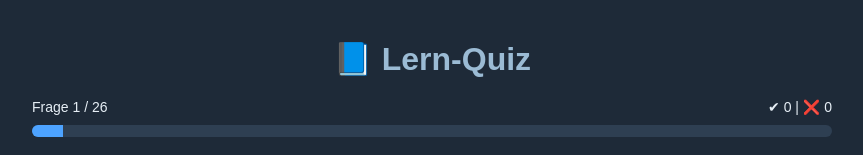
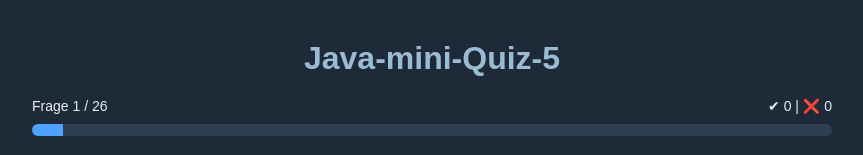
Before and after one commit to Oldcatlady/Java_mini_Quiz_5, a plain HTML site: page index.html in a window 1280 px wide. Shown: the top 155 px of the page, without its empty margins (208-1071 px from the left). Drawn offline with Linux system fonts and the light colour scheme.

Commit message:
Update title and header for Java mini Quiz 5

```diff
--- a/index.html
+++ b/index.html
@@ -2,7 +2,7 @@
 <html lang="de">
 <head>
   <meta charset="UTF-8">
-  <title>Java Quiz</title>
+  <title>Java mini Quiz 5</title>
   <link rel="stylesheet" href="style.css">
 </head>
 
@@ -11,7 +11,7 @@
 <div class="container">
 
   <header>
-    <h1>📘 Lern-Quiz</h1>
+    <h1>Java-mini-Quiz-5</h1>
 
     <div class="stats">
       <div id="progressText">Frage 0 / 0</div>
```
